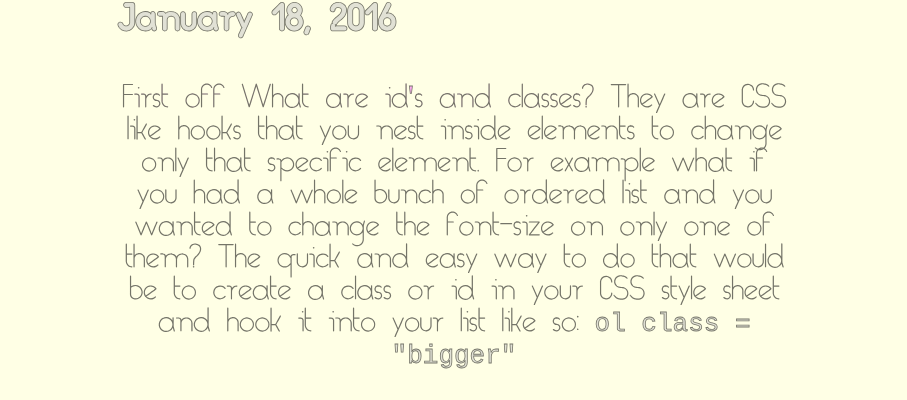
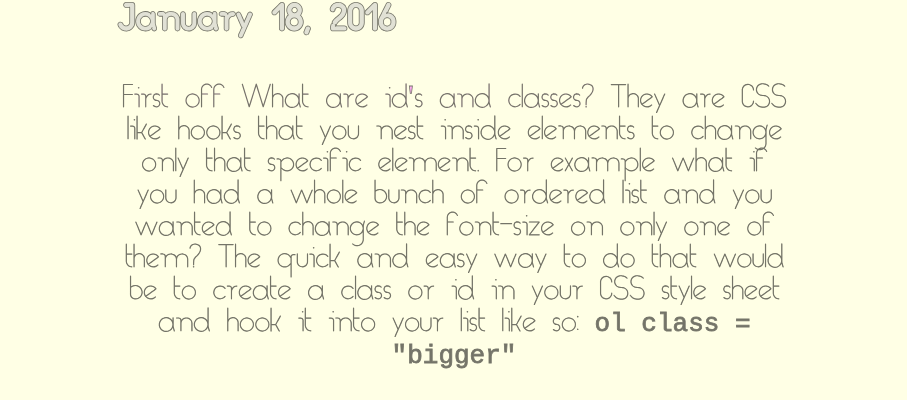
Before and after one commit to frankiebee/frankiebee.github.io, a plain HTML site: page blog/id_vs_class.html in a window 1280 px wide. Shown: the part 345-745 px from the top of the page, without its empty margins (186-1093 px from the left). Drawn offline with Linux system fonts and the light colour scheme.

Commit message:
Fix Nodlight

```diff
--- a/stylesheets/default.css
+++ b/stylesheets/default.css
@@ -59,7 +59,7 @@
   font-weight: 1em;
   text-align: center;
   font-family: "NordLight";
-  color:rgb(200,200,200);
+  color:rgb(0,0,0);
 }
 
 
```
